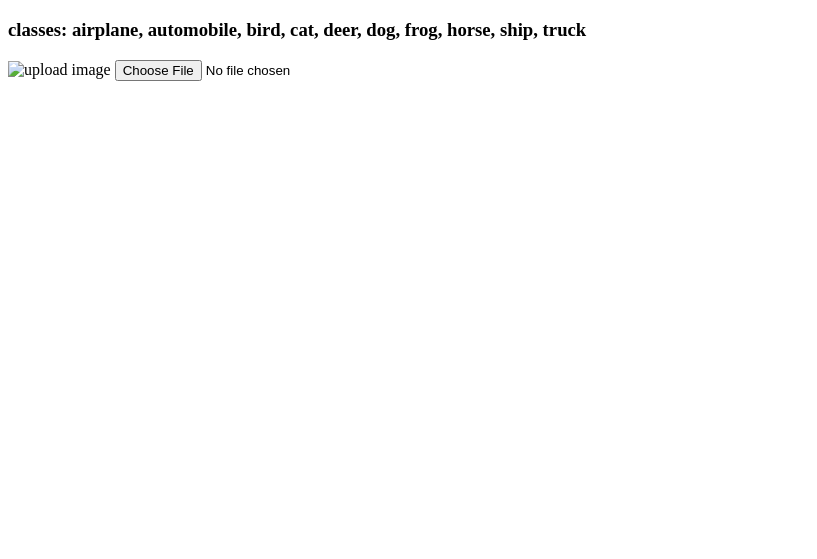
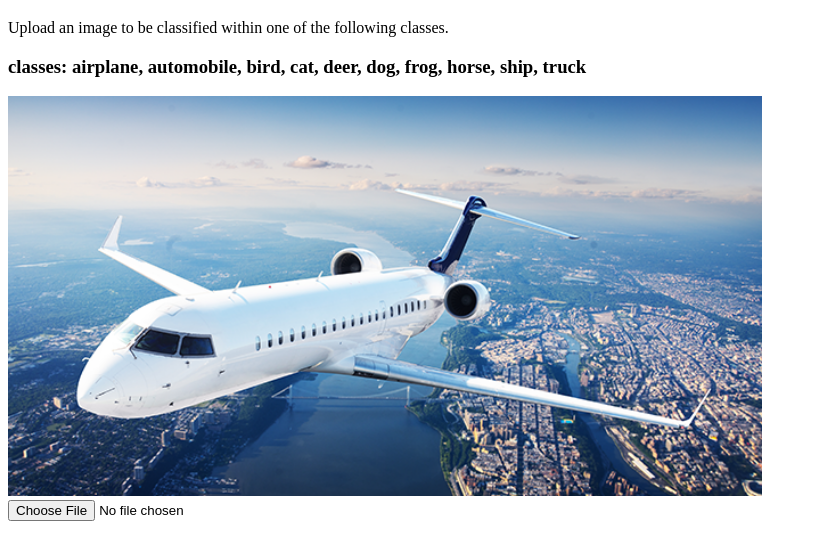
Before and after one commit to Haakam21/cifar10-app, a website: page index.html in a window 1280 px wide. Shown: the part 61-620 px from the top of the page, without its empty margins (0-817 px from the left). Drawn offline with nearby package versions, Linux system fonts and the light colour scheme.

Commit message:
Add preview

```diff
--- a/index.html
+++ b/index.html
@@ -2,12 +2,18 @@
 <html>
 <head>
   <script src="https://ajax.googleapis.com/ajax/libs/jquery/3.4.1/jquery.min.js"></script>
+
+  <style>
+    #image_input {
+      display: block
+    }
+  </style>
 </head>
 <body>
 <h1>CIFAR-10 App</h1>
-
+<p>Upload an image to be classified within one of the following classes.</p>
 <h3 id="classes"></h3>
-<img id="preview" alt="upload image" height=400/>
+<img id="preview" src="airplane.png" alt="upload image" height=400/>
 <input id="image_input" type="file" accept="image/*">
 <h2 id="prediction"></h2>
 <p id="probabilities"></p>
@@ -48,7 +54,7 @@
     return Math.round(num * 10000) / 100 + '%'
   }
 
-  var handleResponse = function(response) {
+  var handlePrediction = function(response) {
     console.log(response)
     predictions = response.predictions[0]
     var max = maxIndexValue(predictions)
@@ -64,19 +70,7 @@
   }
 
 
-  $(document).ready(function() {
-    $('#classes').text('classes: ' + classes.join(', '))
-  });
-
-  $('#image_input').on('change', function(){
-    var file = this.files[0]
-
-    $('#preview').attr('src', window.URL.createObjectURL(file))
-
-    var reader = new FileReader()
-    reader.onload = function (readerEvent) {
-      var image = new Image()
-      image.onload = function (imageEvent) {
+  var predict = function(image) {
     var canvas = document.createElement('canvas')
     var ctx = canvas.getContext('2d')
 
@@ -92,9 +86,28 @@
       data: JSON.stringify(jsonData),
       dataType: 'json',
       contentType: 'application/json',
-          success: handleResponse,
+      success: handlePrediction,
       cache: false
     })
+  }
+
+  $(document).ready(function() {
+    $('#classes').text('classes: ' + classes.join(', '))
+
+    var image = document.getElementById('preview')
+    predict(image)
+  })
+
+  $('#image_input').on('change', function(){
+    var file = this.files[0]
+
+    document.getElementById('preview').src = window.URL.createObjectURL(file)
+
+    var reader = new FileReader()
+    reader.onload = function (readerEvent) {
+      var image = new Image()
+      image.onload = function (imageEvent) {
+        predict(image)
       }
       image.src = readerEvent.target.result
     }
```
Also changed, not shown: public/airplane.png (added), public/bird.png (added). Lines whose indentation alone changed are shown as unchanged.
